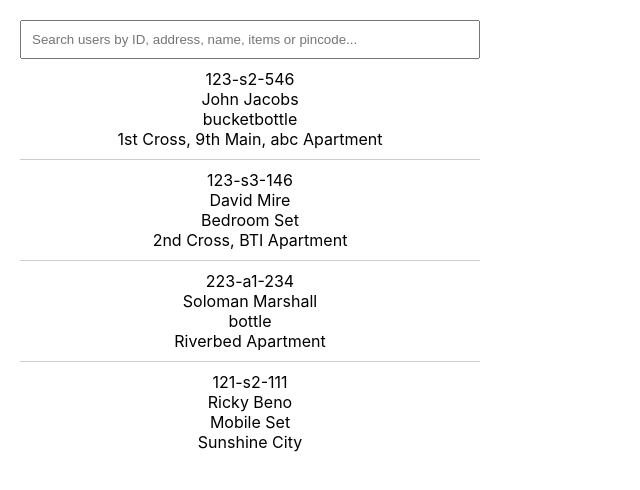
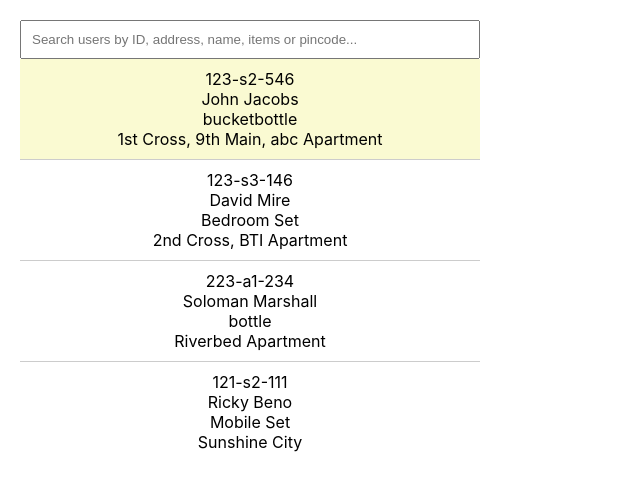
Before and after one commit to rithikachowta08/locus-assignment, a React (Create React App) app: page / in a window 1280 px wide. Shown: the top 490 px of the page, without its empty margins (0-640 px from the left). Built offline with nearby package versions, Linux system fonts and the light colour scheme.

Commit message:
Add scroll into view

```diff
--- a/src/components/Search/List.js
+++ b/src/components/Search/List.js
@@ -6,36 +6,57 @@ class List extends Component {
   constructor(props) {
     super(props);
     this.state = {
-      focusedUser: ''
+      focusedUser: 0
     };
+    this.userRef = React.createRef();
+  }
+
+  componentDidUpdate(prevProps, prevState) {
+    if (this.state.focusedUser !== prevState.focusedUser) {
+      this.ensureFocusedItemVisible();
+    }
+  }
+
+  ensureFocusedItemVisible() {
+    this.userRef.current && this.userRef.current.scrollIntoView(false); // false aligns dom node to the bottom
   }
 
   handleKeyPress = e => {
-    const userDivs = document.getElementsByClassName('user');
-    const targetId = parseInt(e.target.id);
+    if (
+      this.state.focusedUser > -1 &&
+      this.state.focusedUser < this.props.users.length
+    ) {
+      // up arrow
       if (e.keyCode === 38) {
-      userDivs[targetId - 1] && userDivs[targetId - 1].focus();
-      this.setState({ focusedUser: targetId - 1 });
-    } else if (e.keyCode === 40) {
-      userDivs[targetId + 1] && userDivs[targetId + 1].focus();
-      this.setState({ focusedUser: targetId + 1 });
+        this.setState(state => ({ focusedUser: state.focusedUser - 1 }));
+      }
+      // down arrow
+      if (e.keyCode === 40) {
+        this.setState(state => ({ focusedUser: state.focusedUser + 1 }));
+      }
     }
   };
 
   handleMouseEvent = id => {
+    this.userRef.current && this.userRef.current.focus();
     this.setState({ focusedUser: parseInt(id) });
   };
 
   render() {
-    const listElements = this.props.users.map((user, index) => (
+    const listElements = this.props.users.map((user, index) => {
+      const focused = index === this.state.focusedUser;
+
+      return (
         <User
           divId={index}
           data={user}
-        focused={index === this.state.focusedUser}
+          focused={focused}
+          ref={focused && this.userRef}
           handleKeyPress={this.handleKeyPress}
           handleMouseEvent={this.handleMouseEvent}
         />
-    ));
+      );
+    });
     return <div className="result-list">{listElements}</div>;
   }
 }
--- a/src/components/User/User.js
+++ b/src/components/User/User.js
@@ -6,7 +6,7 @@ import Items from './Items';
 import Address from './Address';
 import './User.scss';
 
-const User = props => {
+const User = React.forwardRef((props, ref) => {
   const { id, name, items, address, pincode } = props.data;
   let classes = 'user';
   if (props.focused) {
@@ -19,6 +19,7 @@ const User = props => {
     <div
       tabIndex="0"
       id={props.divId}
+      ref={ref}
       className={classes}
       onKeyDown={props.handleKeyPress}
       onMouseMove={handleMouseEvent}
@@ -29,7 +30,7 @@ const User = props => {
       <Address address={address} pincode={pincode} />
     </div>
   );
-};
+});
 
 User.propTypes = {
   data: PropTypes.object.isRequired,
```
Lines whose indentation alone changed are shown as unchanged.
